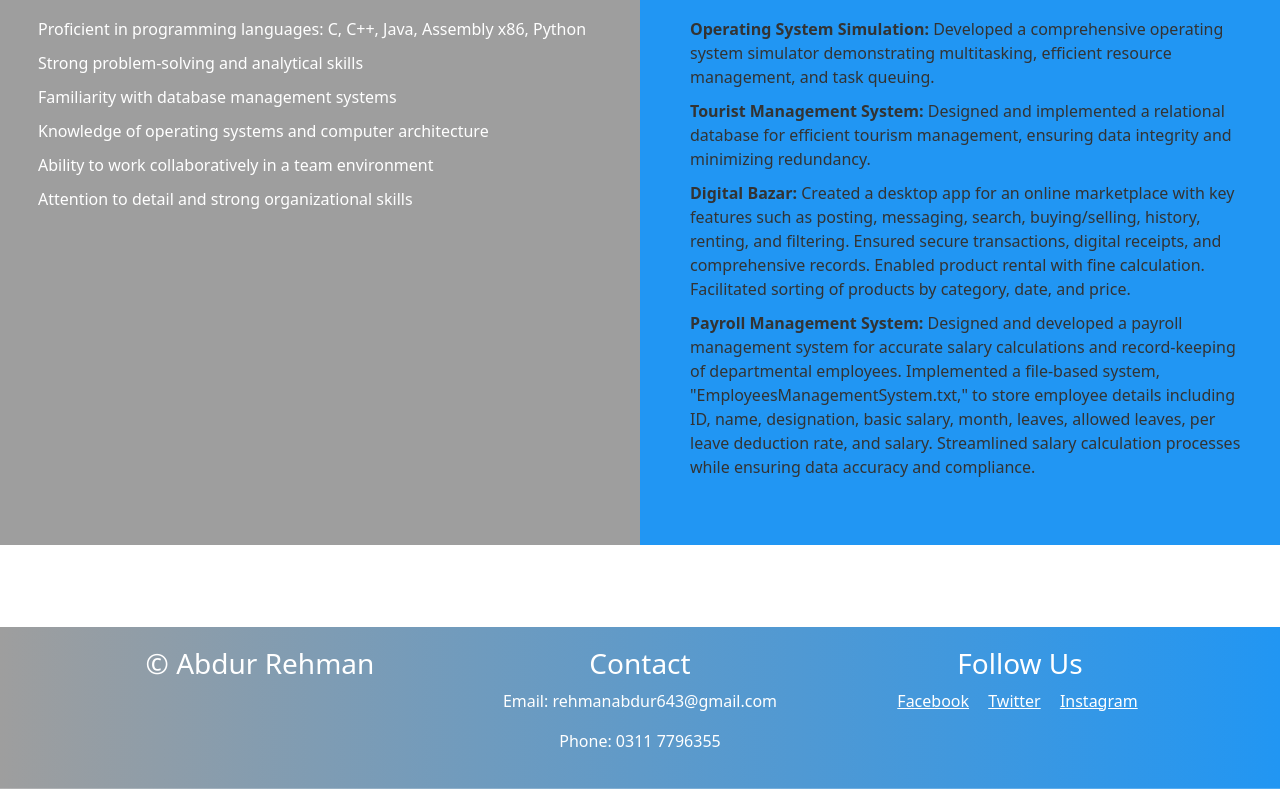
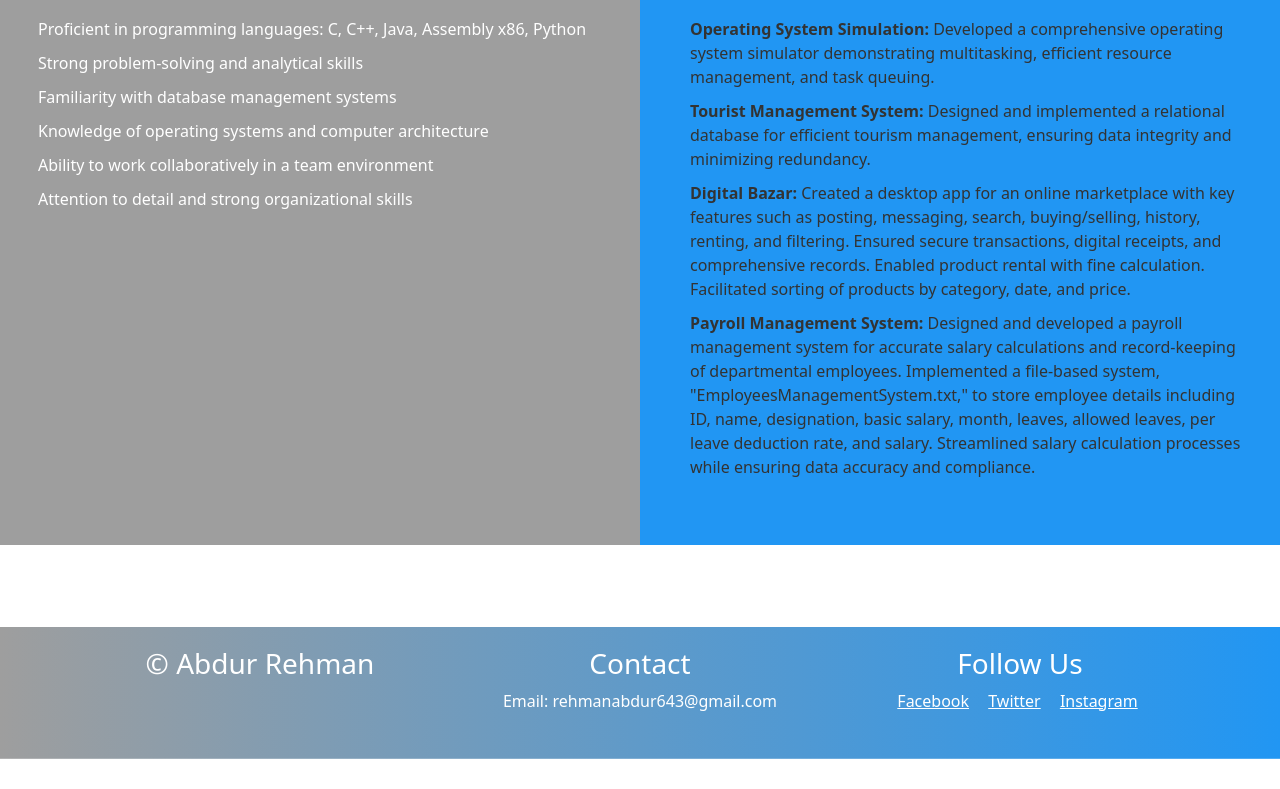
Before and after one commit to Abdur-Rehman-643/Abdur-Rehman-Portfolio, a plain HTML site: page index.html in a window 1280 px wide. Shown: the part 1773-2562 px from the top of the page. After the commit the page ends 2532 px from the top, so only its background shows below. Drawn offline with nearby package versions, Linux system fonts and the light colour scheme.

Commit message:
RESOLVE ERRORS

```diff
--- a/index.html
+++ b/index.html
@@ -186,7 +186,7 @@
         <div class="col-lg-4">
           <h3>Contact</h3>
           <p>Email: rehmanabdur643@gmail.com</p>
-          <p>Phone: 0311 7796355</p>
+          <p></p>
         </div>
         <div class="col-lg-4">
           <h3>Follow Us</h3>
```
